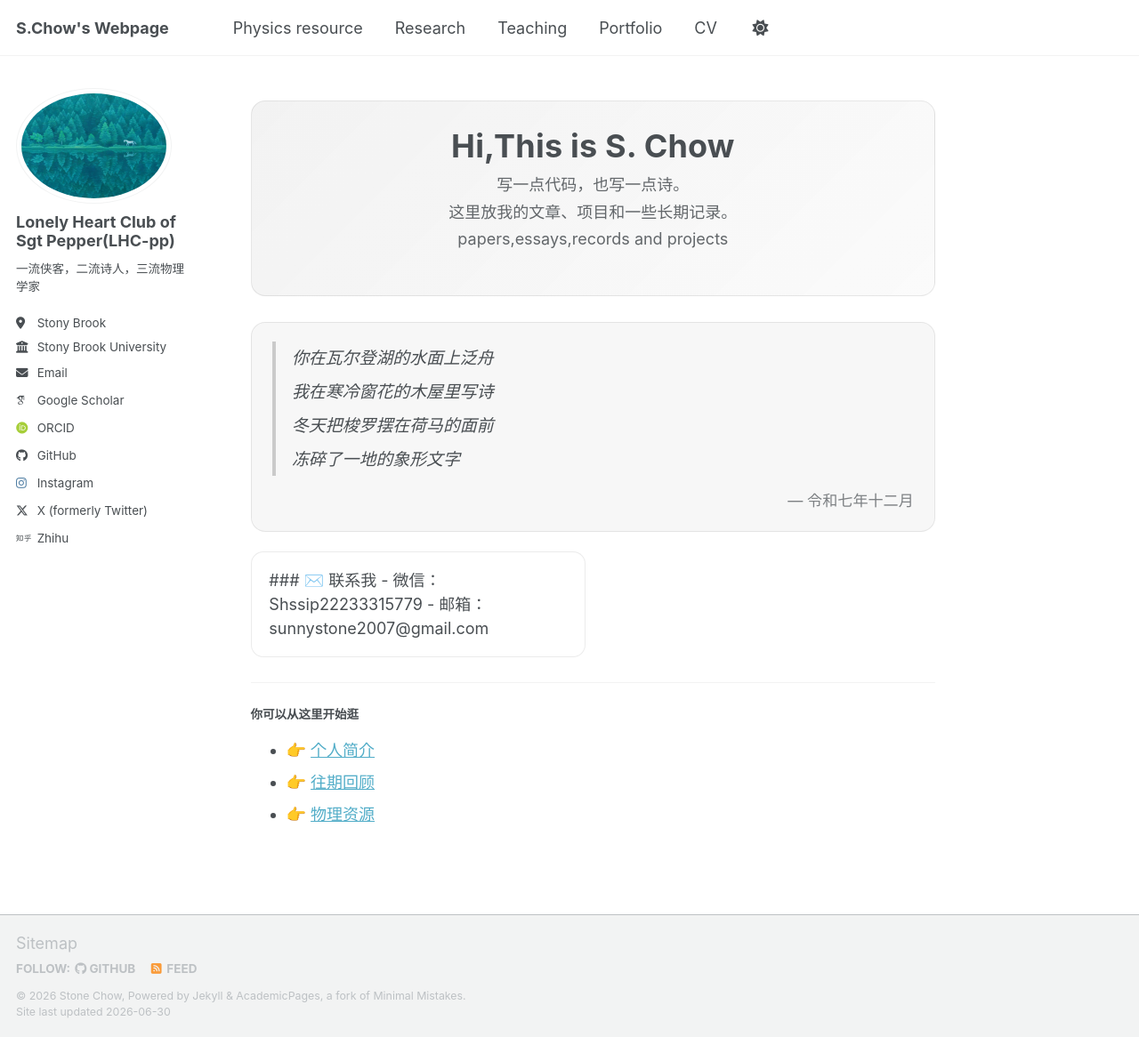
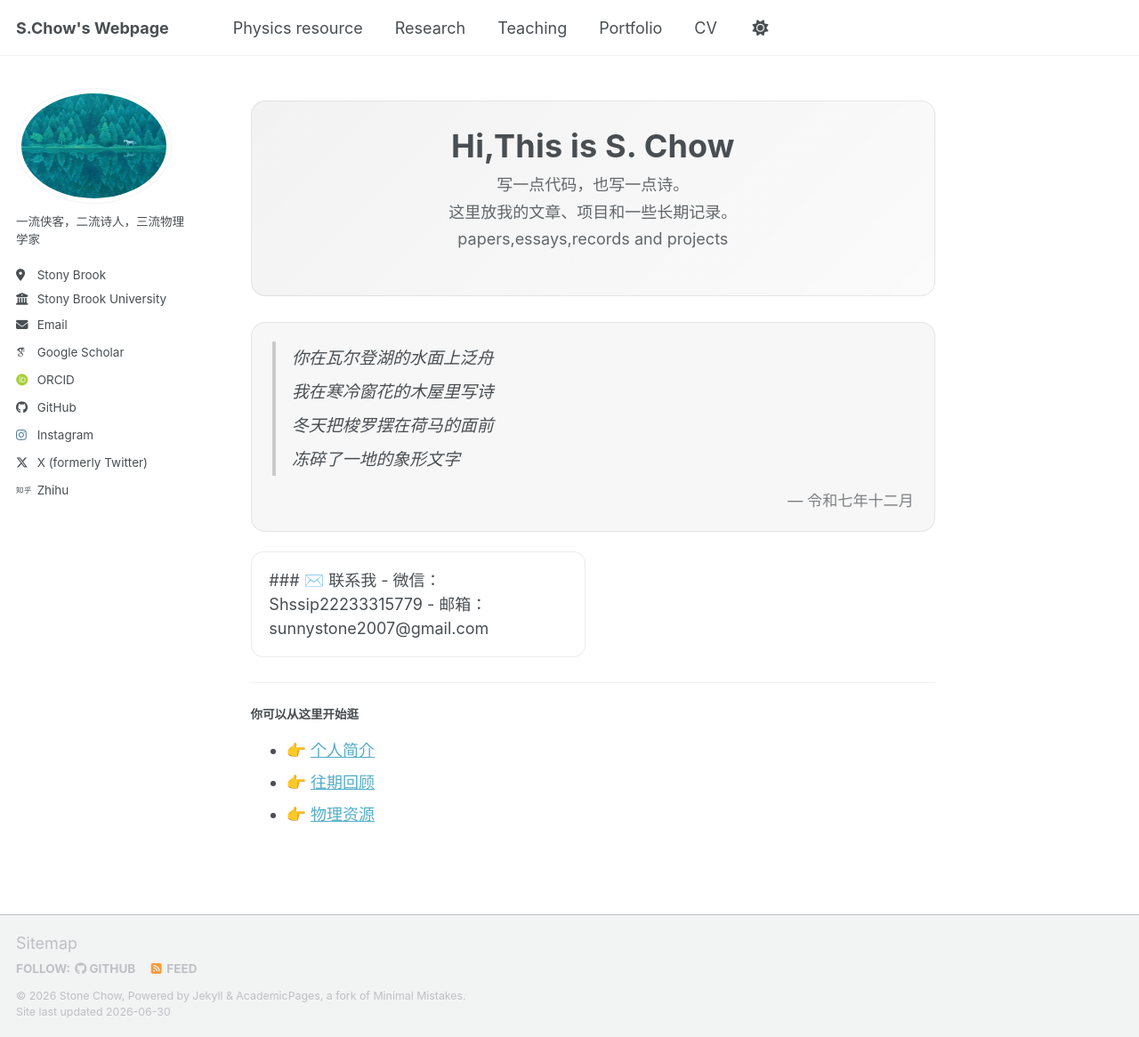
Before and after one commit to StoneChou2007/StoneChou2007, a Jekyll site: the page built from _pages/about.md, in a window 1280 px wide and 1166 px high. Shown: the whole window at 89% size. Built offline with Jekyll 4.4.1, drawn with Linux system fonts in a browser that asks for light colours; some web fonts are replaced; a script bundle is joined from its source files by our own code; library files that are not in the unit come from our copies.

Commit message:
Clear author name in _config.yml
Removed the author's name from the configuration.

```diff
--- a/_config.yml
+++ b/_config.yml
@@ -24,7 +24,7 @@ repository               : "StoneChou2007/StoneChou2007"
 author:
   # Biographic information
   avatar           : "profile.png"
-  name             : "Lonely Heart Club of Sgt Pepper(LHC-pp)"
+  name             : ""
   pronouns         : # example: "she/her"
   bio              : "一流侠客，二流诗人，三流物理学家"
   location         : "Stony Brook"
```
